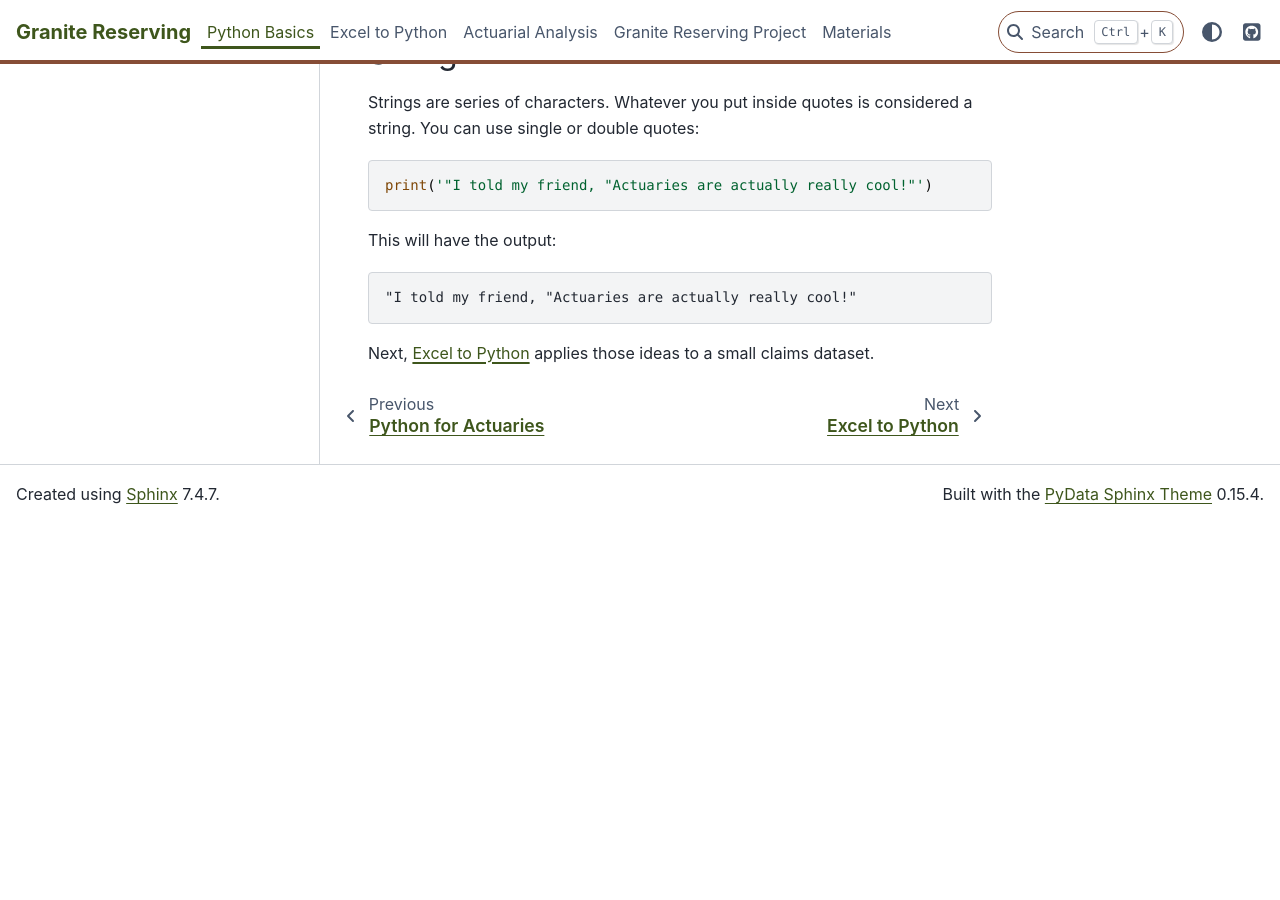
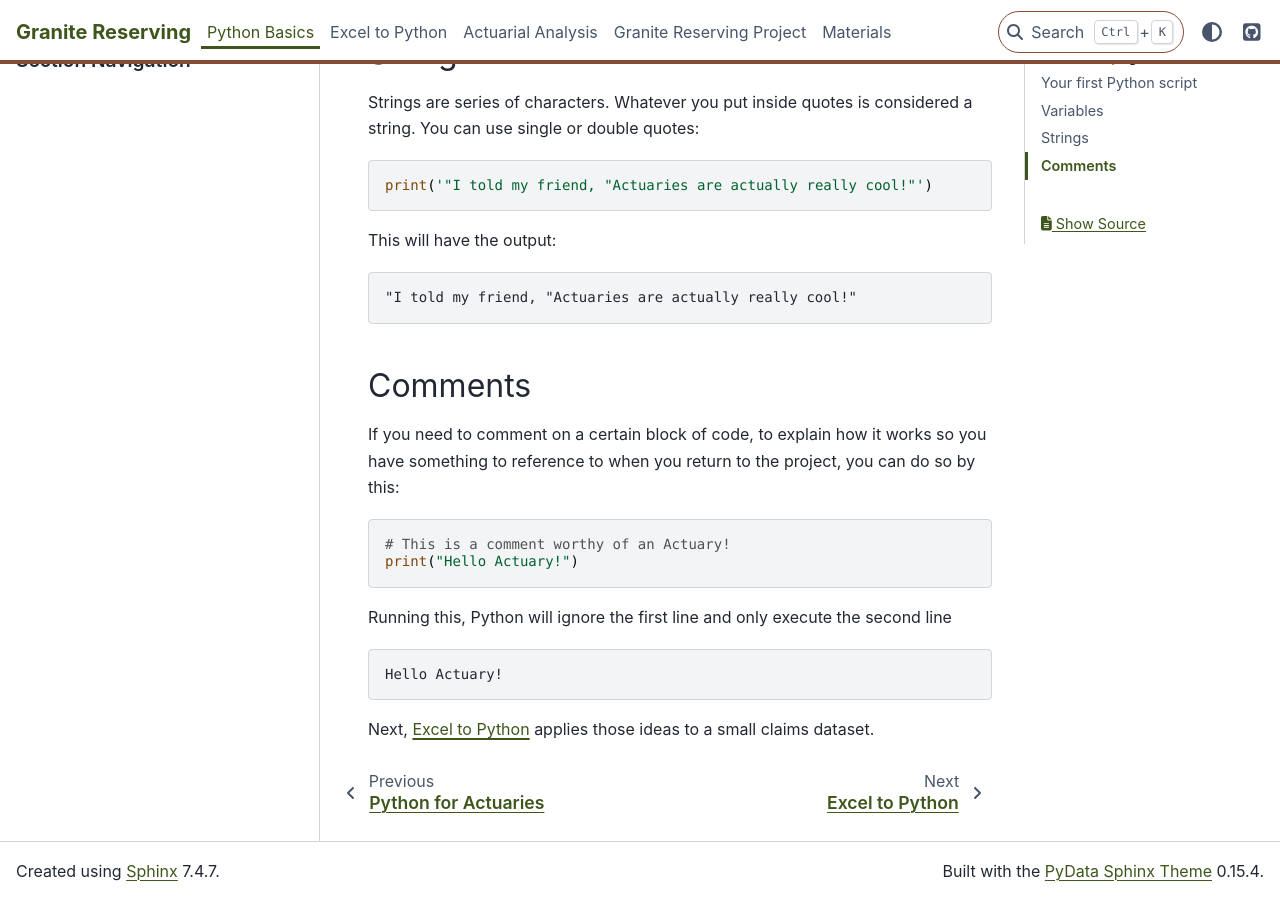
Before and after one commit to cam-leo/Granite-Reserving, a Sphinx documentation site: the page built from docs/source/python-basics.md, in a window 1280 px wide and 900 px high, scrolled down 1373 px. Built offline with Sphinx 7.4.7 and the PyData theme 0.15.4, drawn with Linux system fonts in a browser that asks for light colours; before the commit the page ends 1897 px from its top, so only the background shows below that.

Commit message:
Add comments section to Python basics
Added a section on comments in Python with examples.

````diff
--- a/docs/source/python-basics.md
+++ b/docs/source/python-basics.md
@@ -58,4 +58,20 @@ This will have the output:
 "I told my friend, "Actuaries are actually really cool!"
 ```
 
+## Comments
+
+If you need to comment on a certain block of code, to explain how it works so you have something to reference to when you return to the project, you can do so by this:
+
+```python
+# This is a comment worthy of an Actuary!
+print("Hello Actuary!")
+```
+
+Running this, Python will ignore the first line and only execute the second line
+
+```text
+Hello Actuary!
+```
+
+
 Next, [Excel to Python](excel-to-python.md) applies those ideas to a small claims dataset.
````
